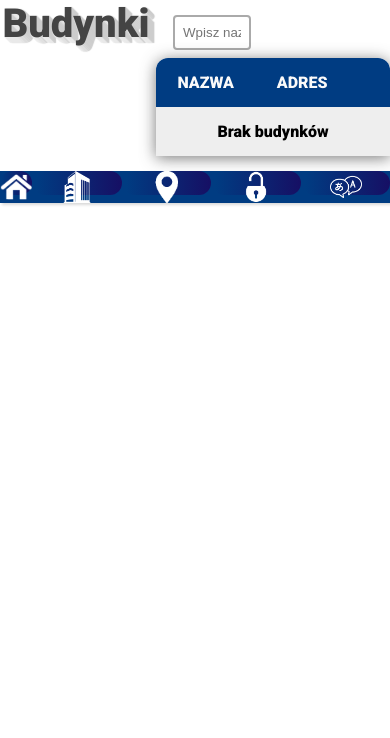
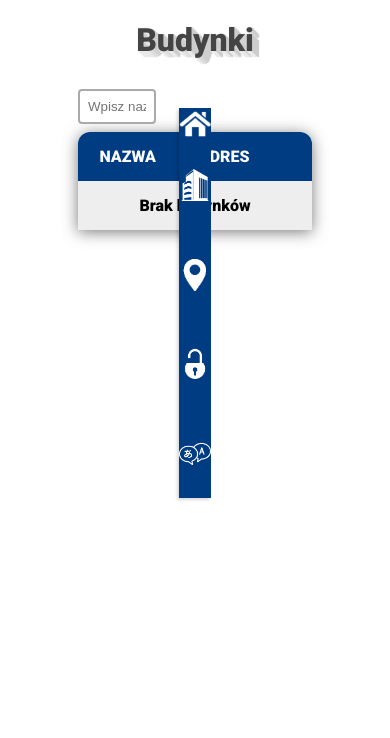
Before and after one commit to PRz-IO/p02-g02-planprz-p02-g02-planprz, a Django app: template PRzMapa/myapp/templates/budynki.html in a window 390 px wide. Shown: the top 738 px of the page. Before the commit the page ends 206 px from the top, so only its background shows below. Run offline with Django 3.2, Linux system fonts and the light colour scheme; the template is opened without the code that fills it, so the values that code supplies are empty.

Commit message:
próba mobilnej wersji budynków, mocno śrenia

```diff
--- a/PRzMapa/myapp/static/budynki.css
+++ b/PRzMapa/myapp/static/budynki.css
@@ -61,7 +61,7 @@
     background-color: #eeeeee;
 }
 
-.kontenerBudynki a {
+.kontenerBudynki table a {
 
     position: relative;
     display: inline-block;
--- a/PRzMapa/myapp/static/m_budynki.css
+++ b/PRzMapa/myapp/static/m_budynki.css
@@ -5,111 +5,41 @@
 }
 @media only screen and (max-width: 800px)
 {
-        .topBar{
+    .topBar{
         position: relative !important;
         display:none;
     }
     #stopka{
         display:initial;
+        background-color: #003C82;
+        box-shadow: rgba(0, 0, 0, 0.15) 1.95px 1.95px 2.6px;
+        transform:rotate(90deg);
+        top:34% !important;
+    }
+    #stopka img{
+        transform:rotate(-90deg);
     }
 
-    .kontenerBudynki h1{
-        font-size:2.5em;
-        padding: auto;
-    }
-    .kontenerBudynki h1,form{
-        display:inline;
-    }
+    #stopka:hover{
+        background: rgb(0,37,79);
+        background: linear-gradient(180deg, rgba(0,37,79,1) 0%, rgba(0,60,130,1) 100%);
 
-    .kontenerBudynki #szukaj {
-        position: relative;
-        left:-15%;
-        border: 2px solid #aaa;
-        border-radius: 4px;
-        outline:none;
-        padding: 8px;
-        box-sizing:border-box;
-        transition:0.3s;
-    }
-
-    #liniaGorna{
-        position: relative;
-        top: 5%;
-        width: 100%;
-        text-align: center;
-        color: #444444;
-        background: #FFFFFF;
-        text-shadow: 1px 0px 1px #CCCCCC, 0px 1px 1px #EEEEEE, 2px 1px 1px #CCCCCC, 1px 2px 1px #EEEEEE, 3px 2px 1px #CCCCCC, 2px 3px 1px #EEEEEE, 4px 3px 1px #CCCCCC, 3px 4px 1px #EEEEEE, 5px 4px 1px #CCCCCC, 4px 5px 1px #EEEEEE, 6px 5px 1px #CCCCCC, 5px 6px 1px #EEEEEE, 7px 6px 1px #CCCCCC;
-    }
-
-    .kontenerBudynki #pierwsza {
-        top:20%
-    }
-
-    .kontenerBudynki #druga {
-        top:50%
-    }
-    .kontenerBudynki #nagłówek {
-        background-color: #02244b;
-    }
-
-    .kontenerBudynki table {
-        position: relative;
-        z-index: 2;
-        left: 50%;
-        top: 40%;
-        transform: translate(-50%,0%);
-        width: 60%;
-        border-collapse: collapse;
-        border-spacing: 0;
-        box-shadow: 0 2px 15px rgba(64,64,64,.7);
-        border-radius: 12px 12px 0 0;
-        overflow: hidden;
-    }
-
-    .kontenerBudynki th,td {
-
-        padding: 15px 20px;
-        text-align: center;
-    }
-
-    .kontenerBudynki th {
-
-        background-color: #003C82;
-        color: #fafafa;
-        font-weight: 200;
-        text-transform: uppercase;
-    }
-
-    .kontenerBudynki tr {
-
-        width: 100%;
-        background-color: #fafafa;
-    }
-
-    .kontenerBudynki tr:nth-child(even){
-
-        background-color: #eeeeee;
     }
 
     .kontenerBudynki a {
-
         position: relative;
         display: inline-block;
         padding: 15px 20px;
-        color: #fff;
-        text-decoration: none;
-        text-transform: uppercase;
-        font-size: 12px;
-        border-radius: 40px;
-        background: linear-gradient(90deg, rgba(0,60,130,1) 4%, rgba(22,15,100,1) 100%, rgba(0,212,255,1) 100%);
+        border-radius: 0px;
+        background: #003C82 !important;
     }
 
+    #stopka ol > li{
+            display: block;
+	list-style: none;
+	margin: 0;
+	padding: 0;
 
+    }
 
-    .kontenerBudynki #szukaj:focus {
-
-        border-color:dodgerBlue;
-        box-shadow: 0 0 8px 0 dodgerBlue;
-    }
 }
```
Also changed, not shown: PRzMapa/myapp/templates/budynki.html (+25 -11 lines).
